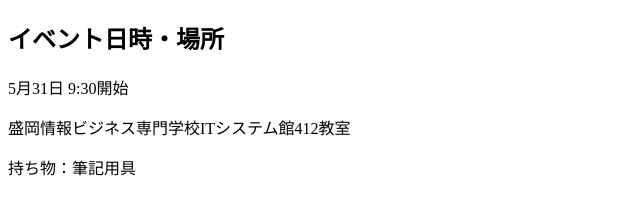
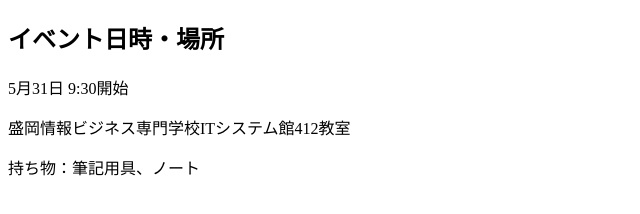
Before and after one commit to sakura-kikuchi/testBranch, a plain HTML site: page index.html in a window 1280 px wide. Shown: the full height of the page, 0-640 px from the left. Drawn offline with Linux system fonts and the light colour scheme.

Commit message:
[modify]持ち物を追加

```diff
--- a/index.html
+++ b/index.html
@@ -7,6 +7,6 @@
 <h2> イベント日時・場所 </h2>
 <p>5月31日 9:30開始</p>
 <p>盛岡情報ビジネス専門学校ITシステム館412教室</p>
-<p>持ち物：筆記用具</p>
+<p>持ち物：筆記用具、ノート</p>
 </body>
 </html>
```
